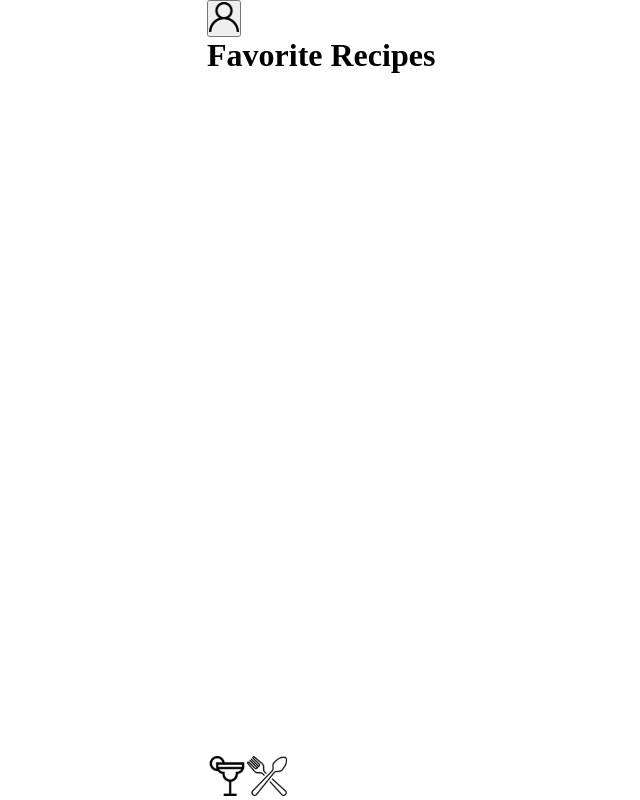
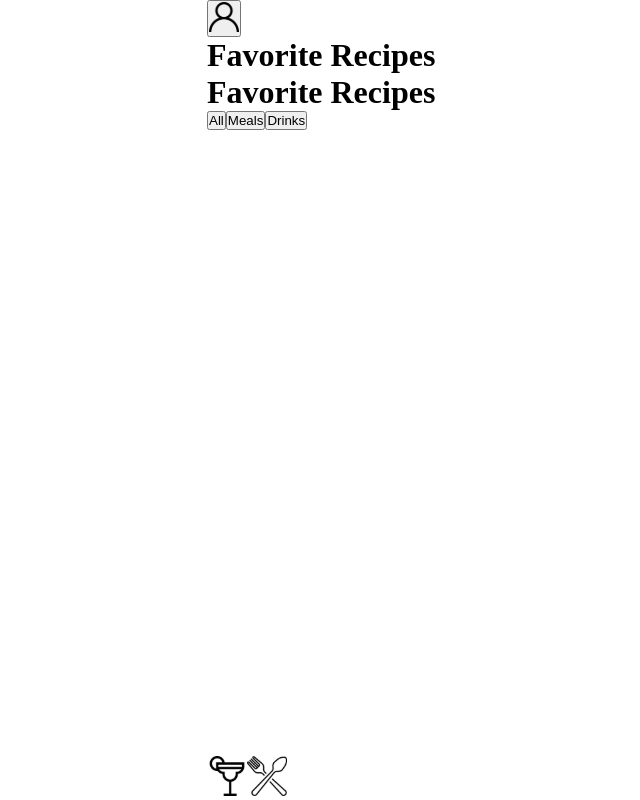
Before and after one commit to rafaelmagalhaesguedes/recipesApp, a React (Vite) app: page /favorite-recipes in a window 1280 px wide. Shown: the whole page, without its empty margins (253-893 px from the left). Built offline with nearby package versions, Linux system fonts and the light colour scheme.

Commit message:
feat: req 50

```diff
--- a/src/App.tsx
+++ b/src/App.tsx
@@ -6,6 +6,7 @@ import RecipeDetails from './pages/RecipeDetails/RecipeDetails';
 import RecipeInProgress from './pages/RecipeInProgress/RecipeInProgress';
 import DoneRecipes from './pages/DoneRecipes/DoneRecipes';
 import Profile from './pages/Profile';
+import FavoriteRecipes from './pages/FavoriteRecipes/FavoriteRecipes';
 
 function App() {
   return (
@@ -18,7 +19,7 @@ function App() {
             <Route path="/drinks" element={ <Recipes /> } />
             <Route path="/profile" element={ <Profile /> } />
             <Route path="/done-recipes" element={ <DoneRecipes /> } />
-            <Route path="/favorite-recipes" />
+            <Route path="/favorite-recipes" element={ <FavoriteRecipes/>} />
           </Route>
           <Route path="/meals/:id" element={ <RecipeDetails /> } />
           <Route path="/drinks/:id" element={ <RecipeDetails /> } />
--- /dev/null
+++ b/src/pages/FavoriteRecipes/FavoriteRecipes.tsx
@@ -0,0 +1,39 @@
+import React, { useState, useEffect } from 'react';
+
+const FavoriteRecipes = () => {
+  const [favoriteRecipes, setFavoriteRecipes] = useState([]);
+
+  useEffect(() => {
+    const savedRecipes = localStorage.getItem('favoriteRecipes')
+    const data = savedRecipes ? JSON.parse(savedRecipes): [];
+    setFavoriteRecipes(data);
+  }, []);
+
+  return (
+    <div>
+      <h1>Favorite Recipes</h1>
+      <div>
+        <button data-testid="filter-by-all-btn">All</button>
+        <button data-testid="filter-by-meal-btn">Meals</button>
+        <button data-testid="filter-by-drink-btn">Drinks</button>
+      </div>
+      <div>
+        {favoriteRecipes.map((recipe: any, index: any) => (
+          <div key={index}>
+            <img
+              data-testid={`${index}-horizontal-image`}
+              src={recipe.image}
+              alt={recipe.name}
+            />
+            <p data-testid={`${index}-horizontal-top-text`}>{recipe.category}</p>
+            <p data-testid={`${index}-horizontal-name`}>{recipe.name}</p>
+            <button data-testid={`${index}-horizontal-share-btn`}>Share</button>
+            <button data-testid={`${index}-horizontal-favorite-btn`}>Favorite</button>
+          </div>
+        ))}
+      </div>
+    </div>
+  );
+};
+
+export default FavoriteRecipes;
```
